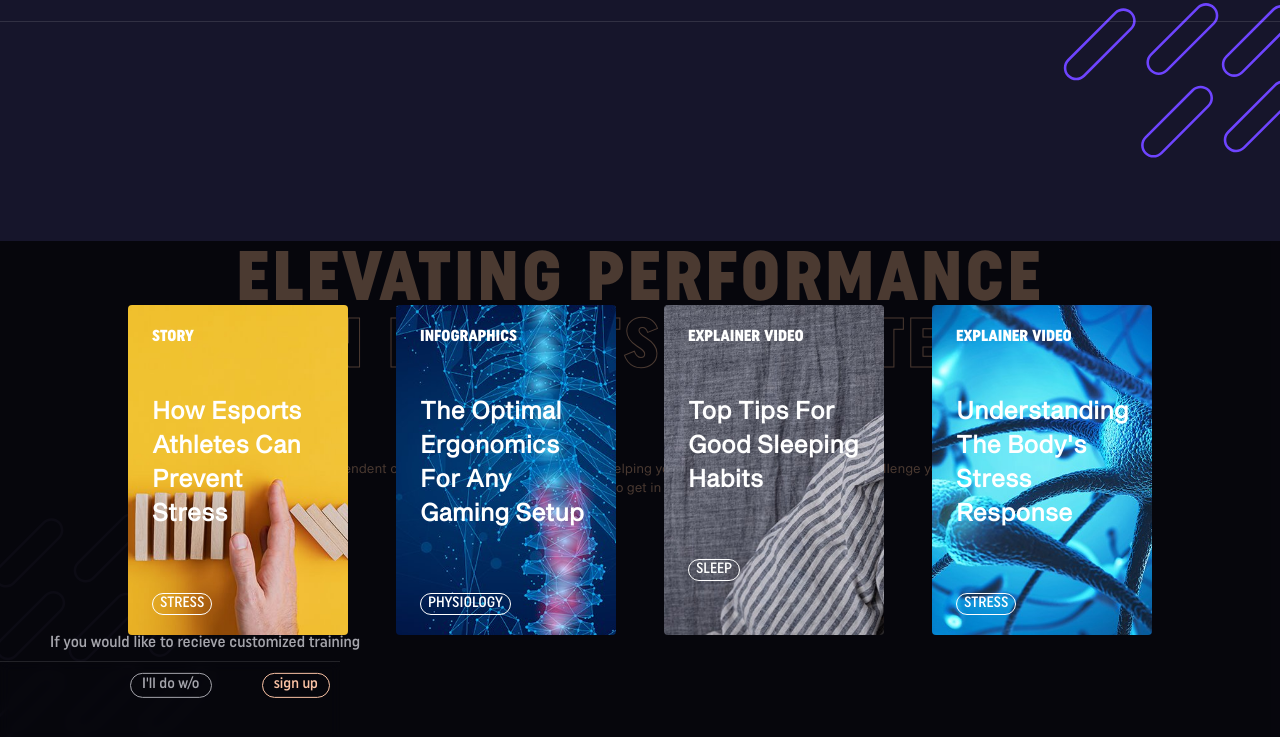
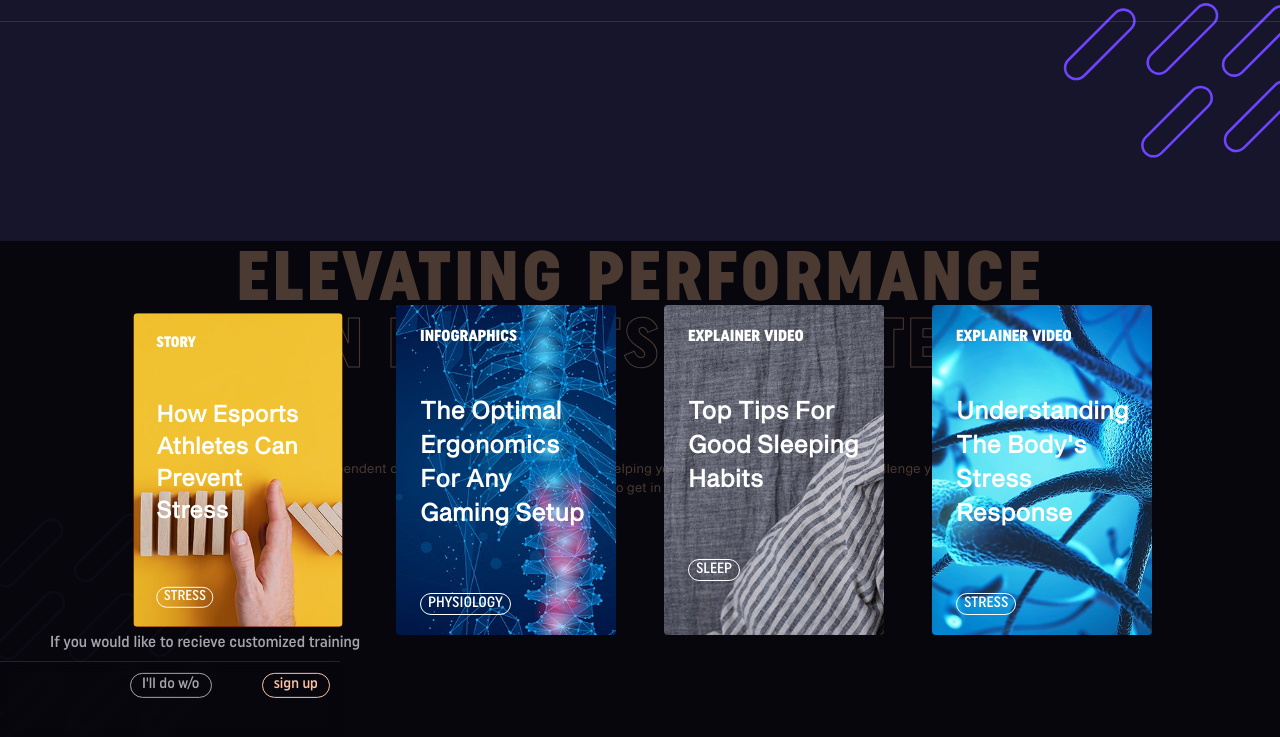
Before and after one commit to Meekee135/ezone_form, a website built with Vite: page index.html in a window 1280 px wide. In both pictures the pointer is over the element 238 px from the left and 930 px from the top of the page. Shown: the part 460-1197 px from the top of the page. Built offline with nearby package versions, Linux system fonts and the light colour scheme.

Commit message:
small things

```diff
--- a/main.js
+++ b/main.js
@@ -4,7 +4,7 @@ import { gsap, ScrollTrigger } from "gsap/all";
 gsap.registerPlugin(ScrollTrigger);
 
 
-document.querySelector(".a3 .btn").addEventListener("click", openModal);
+document.querySelector(".a3").addEventListener("click", openModal);
 
 function openModal() {
     document.querySelector(".modal-article").style.display = "block";
--- a/styles/components/_articles.scss
+++ b/styles/components/_articles.scss
@@ -35,6 +35,10 @@
     color: white;
     border: 1px solid white;
   }
+}
+.article:hover {
+  cursor: pointer;
+  transform: scale(0.95);
 }
 .a1 {
   background-image: url(../../public/image6.jpg);
```
